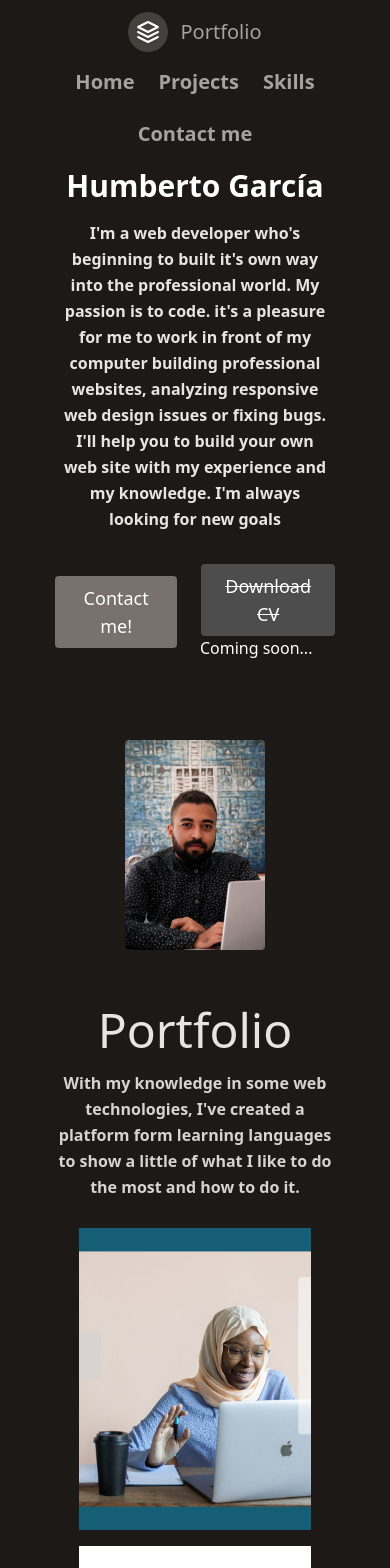
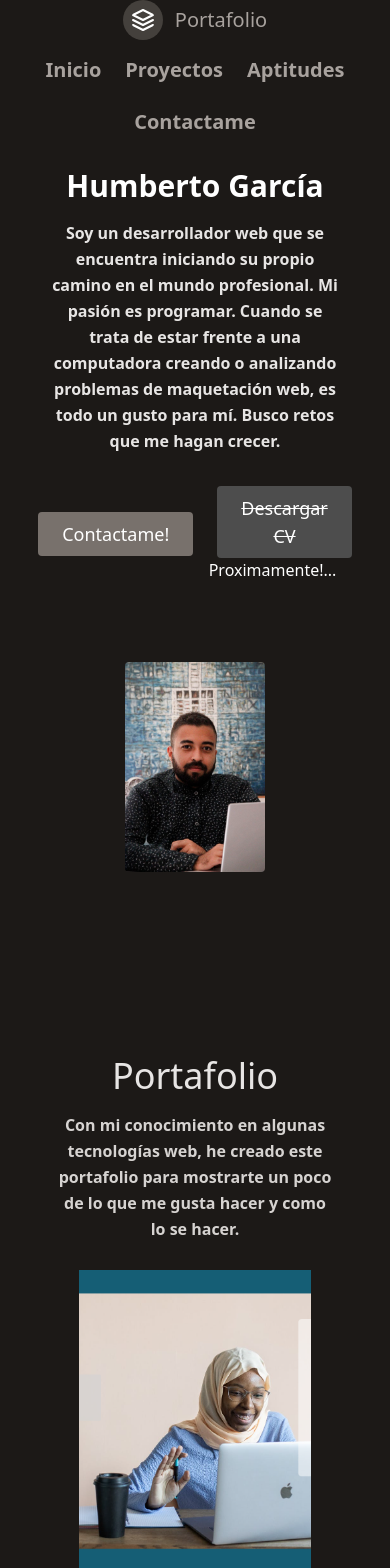
Before and after one commit to HumbertoDevelop/portafolio, a React (Create React App) app: page / in a window 390 px wide. Shown: the top 1568 px of the page. Built offline with nearby package versions, Linux system fonts and the light colour scheme.

Commit message:
new endpoint

```diff
--- a/src/App.js
+++ b/src/App.js
@@ -10,7 +10,7 @@ import "./App.css";
 
 function App() {
 	return (
-		<div className="App relative">
+		<div className="App relative" >
 			<Header />
 			<Home />
 			<Projects />
--- a/src/Components/Molecules/Gallery.jsx
+++ b/src/Components/Molecules/Gallery.jsx
@@ -7,18 +7,19 @@ import proyecto3 from "../images/MovieApp.png";
 import def from "../images/default.jpeg";
 
 const Gallery = () => {
-
 	return (
 		<section className="text-stone-400 font-semibold bg-stone-900 body-font  grid items-center ">
-			<div className="container px-5 mx-auto">
+			<div
+				className="container px-5 mx-auto  mdx1:pt-20 smx2:pt-32 "
+				id="proyectos">
 				<div className="flex flex-col text-center w-full mb-5">
-					<h1 className="smx2:text-5xl text-2xl font-medium title-font my-4 text-stone-200 font-bold">
-						Portfolio
+					<h1 className="smx2:text-4xl text-2xl font-medium title-font my-4 text-stone-200 font-bold">
+						Portafolio
 					</h1>
 					<p className="lg:w-2/3 mx-auto leading-relaxed text-base font-semibold text-stone-300">
-						With my knowledge in some web technologies, I've created a platform
-						form learning languages to show a little of what I like to do the
-						most and how to do it.
+						Con mi conocimiento en algunas tecnologías web, he creado este
+						portafolio para mostrarte un poco de lo que me gusta hacer y como lo
+						se hacer.
 					</p>
 				</div>
 				<div className="flex flex-wrap m-4">
@@ -35,11 +36,11 @@ const Gallery = () => {
 								rel="noreferrer">
 								<div className=" py-12 relative z-10 w-full border-4 border-stone-500 px-2 bg-stone-900 opacity-0 hover:opacity-100 text-white">
 									<h1 className="title-font text-lg font-medium  mb-3">
-										Online Courses PLatform
+										Plataforma online de cursos de idiomas
 									</h1>
 									<p className="leading-relaxed">
-										This platform allows you to add the languages courses you
-										want to your shopping cart, and then buy them.
+										Esta plataforma te permite agregar el curso de un idioma que
+										desees en tu carrito de compra y luego comprarlo
 									</p>
 								</div>
 							</a>
@@ -58,11 +59,11 @@ const Gallery = () => {
 								rel="noreferrer">
 								<div className=" py-12 relative z-10 w-full border-4 border-stone-500 px-2 bg-stone-900 opacity-0 hover:opacity-100 text-white">
 									<h1 className="title-font text-lg font-medium  mb-3">
-										Page 404
+										Pagina 404
 									</h1>
 									<p className="leading-relaxed">
-										This static page 404 it was created with Html and Css
-										from scratch.
+										Esta pagina estatica de error 404 fue creada con html5 y
+										css3 desde el inicio.
 									</p>
 								</div>
 							</a>
@@ -75,14 +76,18 @@ const Gallery = () => {
 								className="absolute inset-0 w-full h-full object-cover object-center"
 								src={proyecto3}
 							/>
-							<a href="https://humbertodevelop.github.io/MovieApp-Js/" target="_blank" rel="noreferrer">
+							<a
+								href="https://humbertodevelop.github.io/MovieApp-Js/"
+								target="_blank"
+								rel="noreferrer">
 								<div className="py-12 relative z-10 w-full border-4 border-stone-500 px-2 bg-stone-900 opacity-0 hover:opacity-100 text-white">
 									<h1 className="title-font text-lg font-medium  mb-3">
-										Movie App
+										App de peliculas
 									</h1>
 									<p className="leading-relaxed">
-										Movie App from scratch with Html Css and Js, using
-										TMDB Api with http method
+										App de peliculas creada desde el inicio con solo js y solo
+										algunas etiquetas de html5 ademas contiene estilos css3 y
+										una peticion http get a la Api TMDB de peliculas.
 									</p>
 								</div>
 							</a>
--- a/src/Components/Molecules/Header.jsx
+++ b/src/Components/Molecules/Header.jsx
@@ -4,8 +4,8 @@ import React from "react";
 
 const Header = () => {
 	return (
-		<header className="text-stone-400 font-semibold bg-stone-900 body-font fixed z-20 top-0 right-0 left-0">
-			<div className="container mx-auto flex flex-wrap py-3 justify-center flex-col md:flex-row items-center">
+		<header className="text-stone-400 font-semibold bg-stone-900 body-font fixed smx2:pb-2 z-20 top-0 right-0 left-0">
+			<div className="container mx-auto flex flex-wrap justify-center flex-col md:flex-row items-center">
 				<a
 					href="/"
 					className="flex title-font font-medium items-center mb-4 md:mb-0">
@@ -20,13 +20,13 @@ const Header = () => {
 						viewBox="0 0 24 24">
 						<path d="M12 2L2 7l10 5 10-5-10-5zM2 17l10 5 10-5M2 12l10 5 10-5"></path>
 					</svg>
-					<span className="ml-3 text-xl">Portfolio</span>
+					<span className="ml-3 text-xl">Portafolio</span>
 				</a>
 				<nav className="md:ml-auto md:mr-auto flex flex-wrap items-center text-xl justify-center gap-6 ">
-					<a href="/"> Home</a>
-					<a href="/"> Projects</a>
-					<a href="/"> Skills</a>
-					<a href="/"> Contact me</a>
+					<a href="#inicio"> Inicio</a>
+					<a href="#proyectos"> Proyectos</a>
+					<a href="#aptitudes"> Aptitudes</a>
+					<a href="#contactame"> Contactame</a>
 				</nav>
 			</div>
 		</header>
--- a/src/Components/Pages/Contact.jsx
+++ b/src/Components/Pages/Contact.jsx
@@ -4,7 +4,9 @@ import React from "react";
 
 const Contact = () => {
 	return (
-		<section className="text-stone-800 body-font relative h-screen grid items-center">
+		<section
+			className="text-stone-800 body-font relative h-screen grid items-center"
+			id="contactame">
 			<div className="absolute inset-0 bg-white ">
 				<iframe
 					title="map"
@@ -17,37 +19,40 @@ const Contact = () => {
 					src="https://maps.google.com/maps?q=El%20valle%20del%20espiritu%20santo&t=&z=13&ie=UTF8&iwloc=&output=embed"></iframe>
 			</div>
 			<div className="container px-5 py-24 mx-auto flex">
-				<div className="lg:w-1/3 md:w-1/2 bg-stone-100 shadow-md rounded-lg p-8 flex flex-col md:ml-auto w-full mt-10 md:mt-0 relative z-10">
+				<div className="lg:w-1/3 md:w-1/2 bg-stone-100 shadow-md rounded-lg p-8 flex flex-col smx2:flex-wrap md:ml-auto w-full mt-10 md:mt-0 relative z-10">
 					<h2 className=" text-lg mb-1 font-medium title-font">
-						My personal info:
+						Información de contacto:
 					</h2>
 					<div className="relative mb-4">
 						<h3>
 							<b>
 								{" "}
-								<address> Phone: </address>
+								<address> Celular: </address>
 							</b>
 						</h3>
 						<h4>(+58) 412-093-9794</h4>
 						<h3>
 							<b>
 								{" "}
-								<address> Email: </address>{" "}
+								<address> Correo: </address>{" "}
 							</b>
 						</h3>
 						<h4>humbertodev14@gmail.com</h4>
 						<h3>
 							<b>
 								{" "}
-								<address> Address: </address>{" "}
+								<address> Dirección: </address>{" "}
 							</b>
 						</h3>
 						<h4>Venezuela | Porlamar | El Valle Del Espritu Santo</h4>
 					</div>
-					<a href="
-					https://mail.google.com/mail/u/0/?tab=rm&ogbl#inbox?compose=new" target="_blank" rel="noreferrer">
+					<a
+						href="
+					https://mail.google.com/mail/u/0/?tab=rm&ogbl#inbox?compose=new"
+						target="_blank"
+						rel="noreferrer">
 						<button className="text-white bg-stone-900 border-0 py-2 px-6 focus:outline-none hover:bg-stone-800 rounded text-lg">
-							Send a email
+							Escribeme al Correo
 						</button>
 					</a>
 				</div>
--- a/src/Components/Pages/Home.jsx
+++ b/src/Components/Pages/Home.jsx
@@ -5,31 +5,32 @@ import picProfile from "../img/pic3.jpg";
 
 const Home = () => {
 	return (
-		<section className=" bg-stone-900 text-white body-font grid smx2:mt-32 smx1:mt-24 lgx1:mt-10 ">
-			<div className="container mx-auto flex smx2:flex-col lgx1:px-0 lgx1:justify-around px-5 gap-x-10 smx2:gap-x-0 md:flex-row items-center justify-center">
+		<section
+			className=" bg-stone-900 text-white body-font grid smx2:pt-58  lgx1:mt-10 "
+			id="inicio">
+			<div className="container mx-auto flex smx2:flex-col lgx1:px-0 smx2:pt-32 lgx1:justify-around px-5 gap-x-10 md:flex-row items-center justify-center ">
 				<div className=" lg:flex-grow md:w-1/2 lg:pr-24 flex flex-col md:items-start md:text-left mb-16 smx2:my-10  md:mb-0 items-center text-center">
 					<h1 className="title-font sm:text-5xl text-3xl mb-4 font-bold ">
 						Humberto García
 					</h1>
 					<p className="mb-8 leading-relaxed font-semibold text-stone-200	smx2:px-2">
-						I'm a web developer who's beginning to built it's own way into the
-						professional world. My passion is to code. it's a pleasure for me to
-						work in front of my computer building professional websites,
-						analyzing responsive web design issues or fixing bugs. I'll help you
-						to build your own web site with my experience and my knowledge. I'm
-						always looking for new goals
+						Soy un desarrollador web que se encuentra iniciando su propio camino
+						en el mundo profesional. Mi pasión es programar. Cuando se trata de
+						estar frente a una computadora creando o analizando problemas de
+						maquetación web, es todo un gusto para mí. Busco retos que me hagan
+						crecer.
 					</p>
 					<div className="flex justify-center items-center">
 						<button className="inline-flex text-white bg-stone-500 border-0 py-2 px-6 focus:outline-none hover:bg-stone-700 rounded text-lg">
-							Contact me!
+							Contactame!
 						</button>
 
 						{/* <a href="./HUMBERTO_CV.pdf" download="CV_Humberto.pdf" className="di"> */}
-						<div className="smx1:flex ">
+						<div className="smx1:flex items-center">
 							<button className="inline-flex text-white bg-red-600 border-0 ml-6 py-2 px-6 focus:outline-none hover:bg-red-800  rounded text-lg grayscale line-through">
-								Download CV
+								Descargar CV
 							</button>
-							<p className="text-white">Coming soon...</p>
+							<p className="text-white">Proximamente!...</p>
 						</div>
 						{/* </a> */}
 					</div>
--- a/src/Components/Pages/Skills.jsx
+++ b/src/Components/Pages/Skills.jsx
@@ -4,11 +4,11 @@ import React from "react";
 
 const Skills = () => {
 	return (
-		<section className="text-stone-300 bg-stone-900 body-font  grid items-center">
-			<div className="container px-5  mx-auto">
-				<div className="text-center mb-20 smx2:my-10">
-					<h1 className=" text-3xl smx2:text-5xl font-bold text-center title-font mb-4">
-						Strong Skills
+		<section className="text-stone-300 bg-stone-900 body-font grid items-center" id="aptitudes">
+			<div className="container px-5  mx-auto mdx1:h-screen grid content-center smx2:pt-28">
+				<div className="text-center mb-20 smx2:mb-0 smx2:mt-10 ">
+					<h1 className=" text-3xl smx2:text-4xl font-bold text-center title-font mb-4">
+						Aptitudes Fuertes
 					</h1>
 				</div>
 				<div className="flex flex-wrap lg:w-4/5 sm:mx-auto smx2:mb-2 mx-2">
--- a/tailwind.config.js
+++ b/tailwind.config.js
@@ -14,6 +14,9 @@ module.exports = {
 			sm: "576px",
 			// => @media (min-width: 576px) { ... }
 
+			mdx1: "768px",
+			// => @media (min-width: 768px) { ... }
+
 			md: "960px",
 			// => @media (min-width: 960px) { ... }
 
```
